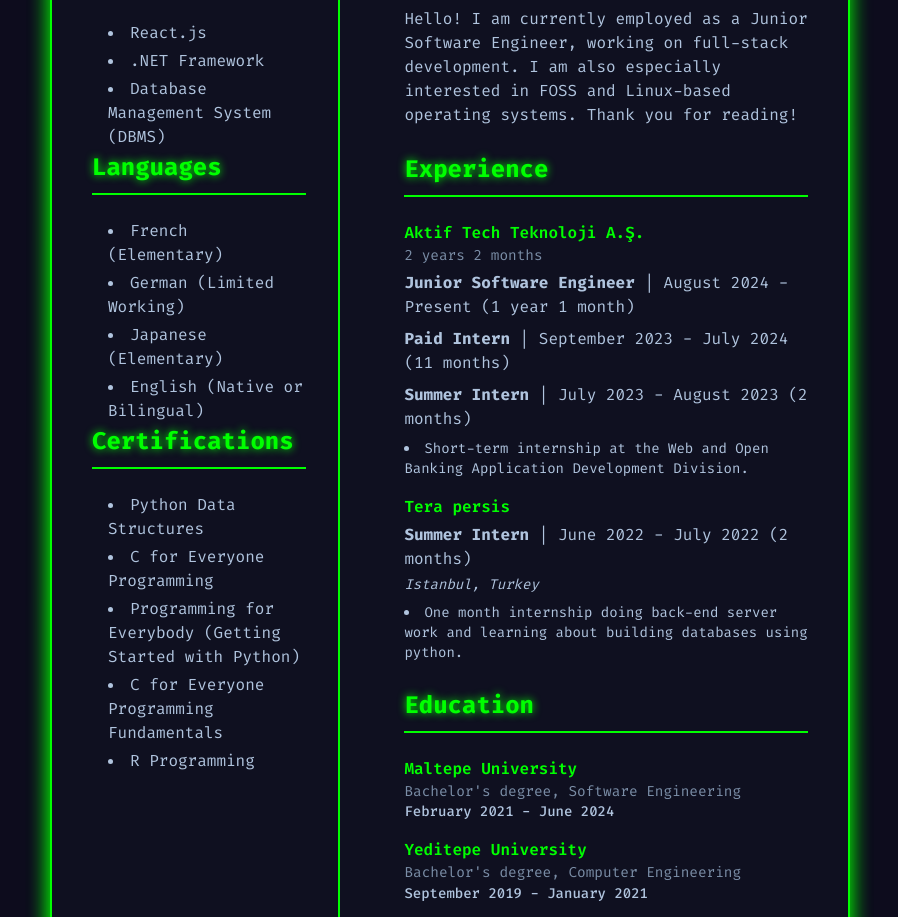
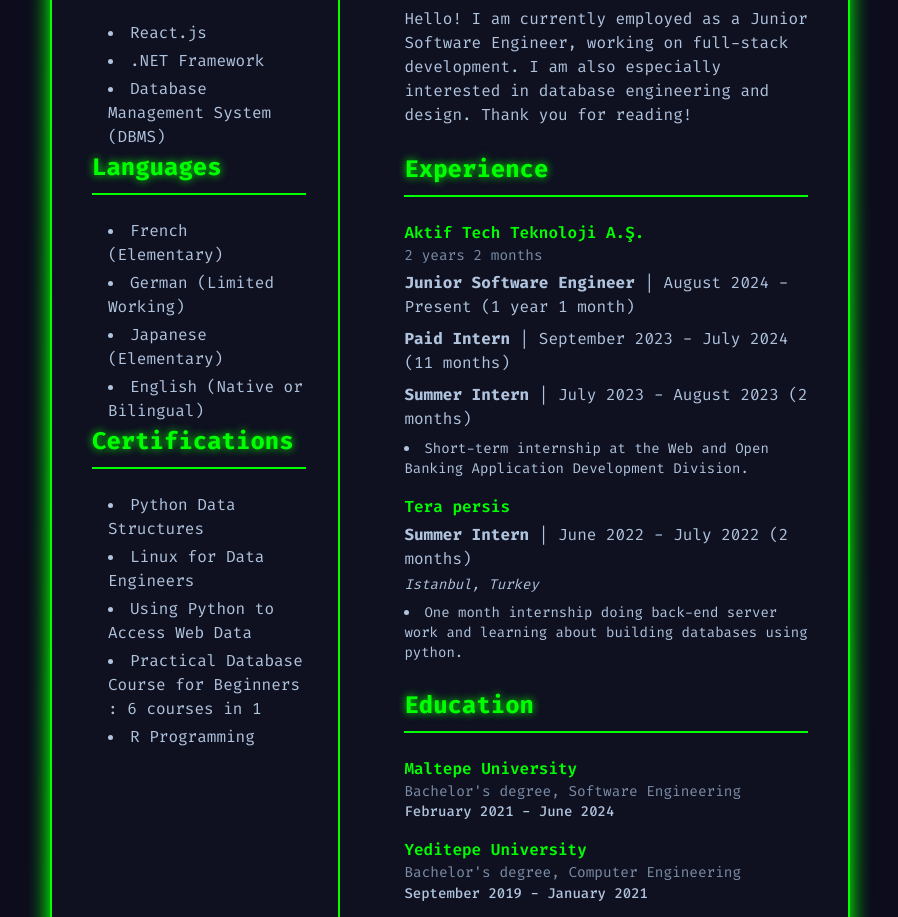
Before and after one commit to alcck/CV, a plain HTML site: page index.html in a window 1280 px wide. Shown: the part 321-1238 px from the top of the page, without its empty margins (190-1088 px from the left). Drawn offline with nearby package versions, Linux system fonts and the light colour scheme.

Commit message:
Update index.html

```diff
--- a/index.html
+++ b/index.html
@@ -182,9 +182,9 @@
             <h2 class="section-header">Certifications</h2>
             <ul class="list-disc list-inside space-y-1 ml-4">
                 <li>Python Data Structures</li>
-                <li>C for Everyone Programming</li>
-                <li>Programming for Everybody (Getting Started with Python)</li>
-                <li>C for Everyone Programming Fundamentals</li>
+                <li>Linux for Data Engineers</li>
+                <li>Using Python to Access Web Data</li>
+                <li>Practical Database Course for Beginners : 6 courses in 1</li>
                 <li>R Programming</li>
             </ul>
         </section>
@@ -209,8 +209,7 @@
         <section class="mb-6">
             <h2 class="section-header">Summary</h2>
             <p>
-                Hello! I am currently employed as a Junior Software Engineer, working on full-stack development. I am also especially interested in FOSS and Linux-based operating systems. Thank you for reading!
-            </p>
+Hello! I am currently employed as a Junior Software Engineer, working on full-stack development. I am also especially interested in database engineering and design. Thank you for reading!            </p>
         </section>
 
         <!-- Experience Section -->
```
